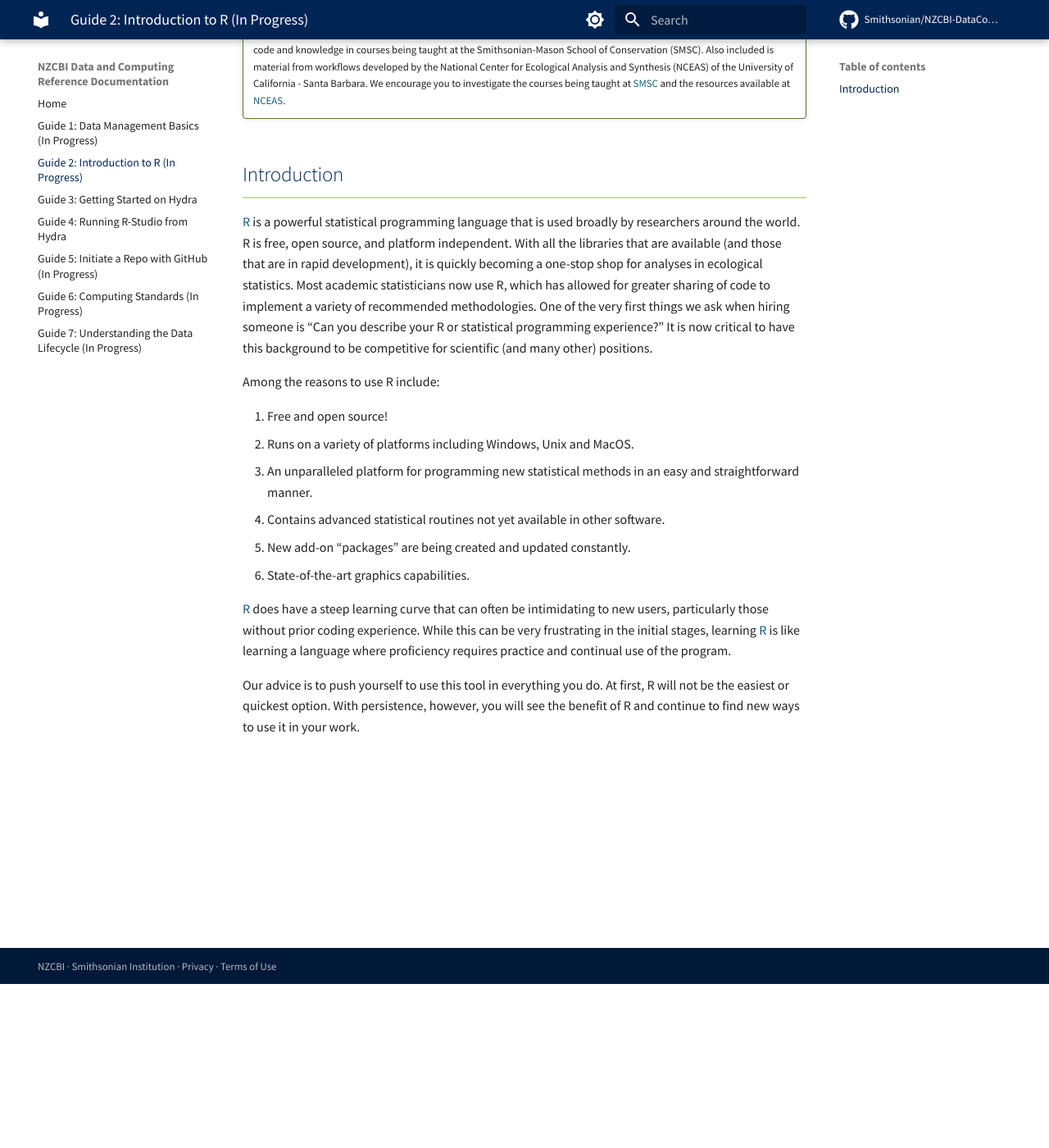
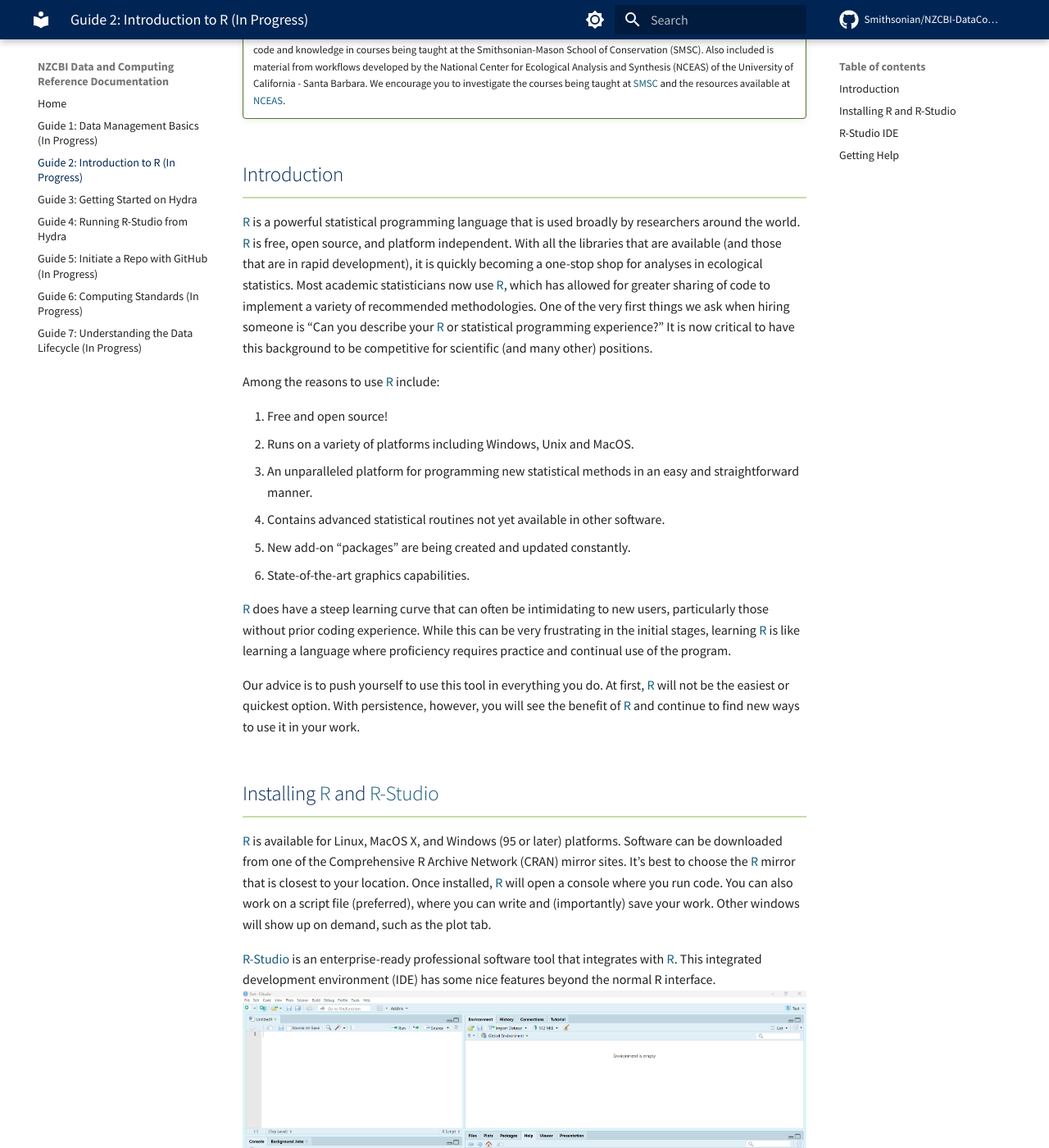
Before and after one commit to Smithsonian/NZCBI-DataComputingDocs, an MkDocs documentation site: the page built from docs/R-Intro.md, in a window 1280 px wide and 1400 px high, scrolled down 200 px. Shown: the whole window at 82% size. Built offline with MkDocs 1.6.1 and Material for MkDocs 9.7.7, drawn with Linux system fonts in a browser that asks for light colours; comment, search, counter and statistics services are not loaded; some of the changed text lies outside the part shown.

Commit message:
Add artwork

```diff
--- a/docs/R-Intro.md
+++ b/docs/R-Intro.md
@@ -4,9 +4,9 @@
     This guide is a compilation of material developed by various Smithsonian researchers. Many thanks to all for sharing their code and knowledge in courses being taught at the Smithsonian-Mason School of Conservation (SMSC). Also included is material from workflows developed by the National Center for Ecological Analysis and Synthesis (NCEAS) of the University of California - Santa Barbara. We encourage you to investigate the courses being taught at [SMSC](https://smconservation.gmu.edu/) and the resources available at [NCEAS](https://www.nceas.ucsb.edu/learning-hub).
 
 ## Introduction
-[R](https://cran.r-project.org/) is a powerful statistical programming language that is used broadly by researchers around the world. R is free, open source, and platform independent. With all the libraries that are available (and those that are in rapid development), it is quickly becoming a one-stop shop for analyses in ecological statistics. Most academic statisticians now use R, which has allowed for greater sharing of code to implement a variety of recommended methodologies. One of the very first things we ask when hiring someone is “Can you describe your R or statistical programming experience?” It is now critical to have this background to be competitive for scientific (and many other) positions.
+[R](https://cran.r-project.org/) is a powerful statistical programming language that is used broadly by researchers around the world. [R](https://cran.r-project.org/) is free, open source, and platform independent. With all the libraries that are available (and those that are in rapid development), it is quickly becoming a one-stop shop for analyses in ecological statistics. Most academic statisticians now use [R](https://cran.r-project.org/), which has allowed for greater sharing of code to implement a variety of recommended methodologies. One of the very first things we ask when hiring someone is “Can you describe your [R](https://cran.r-project.org/) or statistical programming experience?” It is now critical to have this background to be competitive for scientific (and many other) positions.
 
-Among the reasons to use R include:
+Among the reasons to use [R](https://cran.r-project.org/) include:
 
 1. Free and open source!
 2. Runs on a variety of platforms including Windows, Unix and MacOS.
@@ -17,4 +17,29 @@
 
 [R](https://cran.r-project.org/) does have a steep learning curve that can often be intimidating to new users, particularly those without prior coding experience. While this can be very frustrating in the initial stages, learning [R](https://cran.r-project.org/) is like learning a language where proficiency requires practice and continual use of the program.
 
-Our advice is to push yourself to use this tool in everything you do. At first, R will not be the easiest or quickest option. With persistence, however, you will see the benefit of R and continue to find new ways to use it in your work.
+Our advice is to push yourself to use this tool in everything you do. At first, [R](https://cran.r-project.org/) will not be the easiest or quickest option. With persistence, however, you will see the benefit of [R](https://cran.r-project.org/) and continue to find new ways to use it in your work.
+
+## Installing [R](https://cran.r-project.org/) and [R-Studio](https://posit.co/download/rstudio-desktop)
+
+[R](https://cran.r-project.org/) is available for Linux, MacOS X, and Windows (95 or later) platforms. Software can be downloaded from one of the Comprehensive R Archive Network (CRAN) mirror sites. It’s best to choose the [R](https://cran.r-project.org/) mirror that is closest to your location. Once installed, [R](https://cran.r-project.org/) will open a console where you run code. You can also work on a script file (preferred), where you can write and (importantly) save your work. Other windows will show up on demand, such as the plot tab.
+
+[R-Studio](https://posit.co/download/rstudio-desktop) is an enterprise-ready professional software tool that integrates with [R](https://cran.r-project.org/). This integrated development environment (IDE) has some nice features beyond the normal R interface.
+![R](assets/R.png)
+
+## [R-Studio](https://posit.co/download/rstudio-desktop) IDE
+
+[R-Studio](https://posit.co/download/rstudio-desktop) has four separate panels to organize your workflow and project. The entire interface is customizable, including fonts and colors of the text and background (see Customizing [R-Studio](https://posit.co/download/rstudio-desktop)). The four panels are:
+
+- Source (code) Editor (upper left)
+- Console (lower left) where your code is executed
+- Environment/History (upper right)
+- Files/Plots/Packages/Help (lower left)
+
+## Getting Help
+
+One of the most useful and important commands in [R](https://cran.r-project.org/) is ?. All [R](https://cran.r-project.org/) functions should have an associated help file. At the command prompt (signified by > in your Console window), type ? followed by any command and you will be prompted with a help tab for that command (e.g., ?mean or help(mean)). Note, you can also search through the help tab directly by searching functions on the search bar.
+
+The internet also contains a vast quantity of useful information. There are blogs, mailing lists, and various websites (e.g., https://stackoverflow.com/) dedicated to providing information about [R](https://cran.r-project.org/), its packages, and potential error messages that you may encounter (among other things). The trick is usually determining the key terms to limit your search.
+
+Note that it’s important to read the error messages that [R](https://cran.r-project.org/) provides. These help understand when you have typed something that the computer doesn’t understand. Google them (copy-and-paste) to figure out what they mean.
+![Error](assets/Error.png "Artwork by [Allison Horst](https://allisonhorst.com/allison-horst)")
```
Also changed, not shown: docs/assets/Error.png (added), docs/assets/R.png (added).
